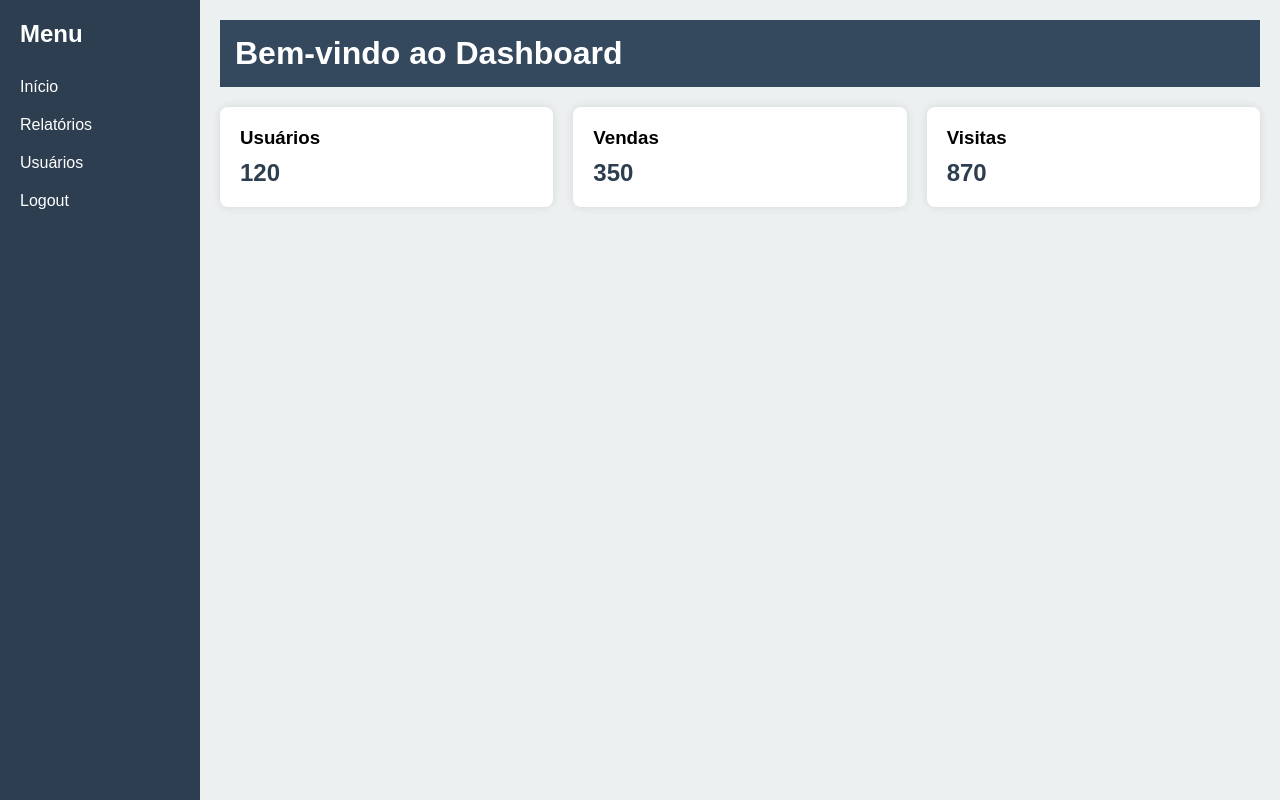
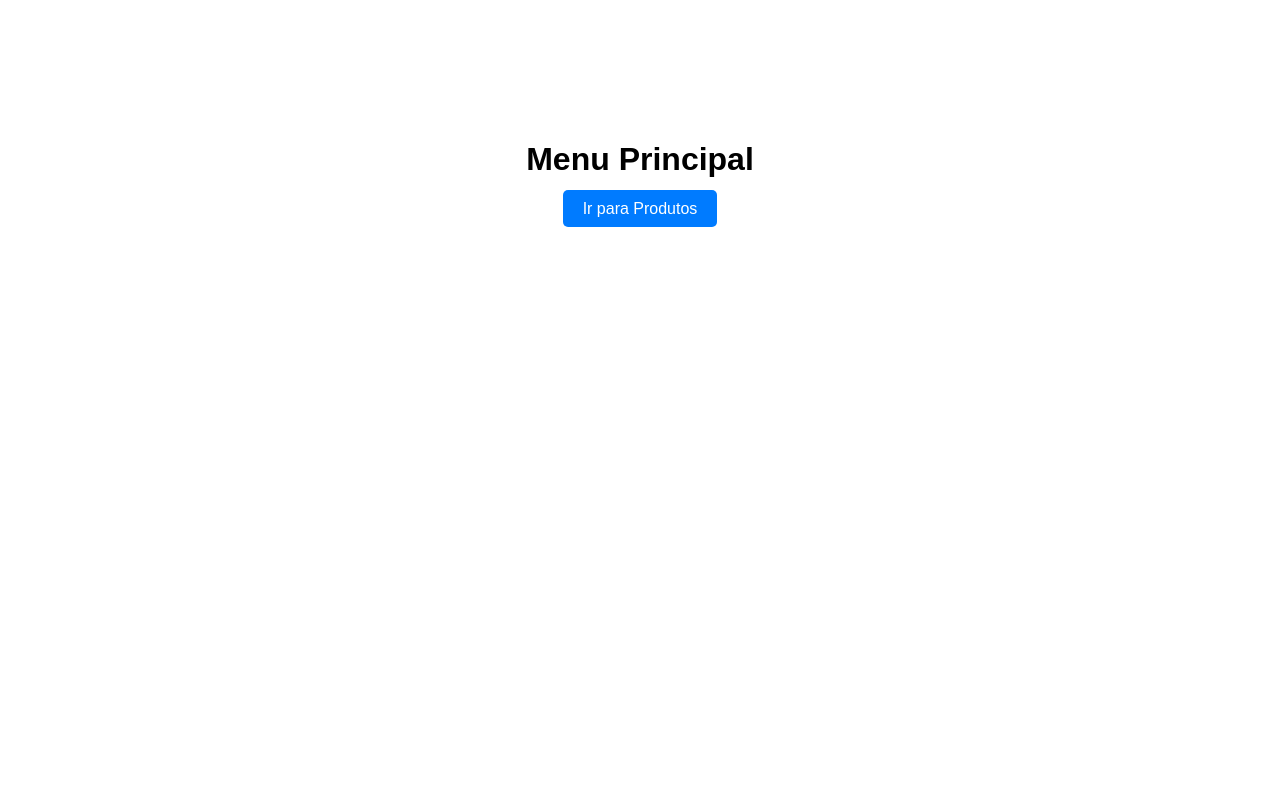
Before and after one commit to henriq-dev/login-dash, a plain HTML site: page index1.html in a window 1280 px wide. Drawn offline with Linux system fonts and the light colour scheme.

Commit message:
login+menu+produto
3 PáGINAS

```diff
--- a/index1.html
+++ b/index1.html
@@ -1,111 +1,33 @@
 <!DOCTYPE html>
-<html lang="pt-br">
+<html lang="pt-BR">
 <head>
   <meta charset="UTF-8">
-  <title>Dashboard</title>
-  <meta name="viewport" content="width=device-width, initial-scale=1.0">
+  <title>Menu Principal</title>
   <style>
-    * {
-      margin: 0;
-      padding: 0;
-      box-sizing: border-box;
-    }
-
     body {
       font-family: Arial, sans-serif;
-      display: flex;
-      min-height: 100vh;
-      background-color: #ecf0f1;
+      text-align: center;
+      margin-top: 100px;
     }
-
-    .sidebar {
-      width: 200px;
-      background-color: #2c3e50;
-      color: white;
+    .menu {
       padding: 20px;
     }
-
-    .sidebar h2 {
-      margin-bottom: 30px;
+    a {
+      text-decoration: none;
+      color: white;
+      background-color: #007BFF;
+      padding: 10px 20px;
+      border-radius: 5px;
     }
-
-    .sidebar ul {
-      list-style: none;
-      padding: 0;
-    }
-
-    .sidebar ul li {
-      margin: 20px 0;
-      cursor: pointer;
-    }
-
-    .main {
-      flex: 1;
-      padding: 20px;
-    }
-
-    .header {
-      background-color: #34495e;
-      color: white;
-      padding: 15px;
-      margin-bottom: 20px;
-    }
-
-    .cards {
-      display: flex;
-      gap: 20px;
-      flex-wrap: wrap;
-    }
-
-    .card {
-      background-color: white;
-      padding: 20px;
-      border-radius: 8px;
-      flex: 1;
-      min-width: 200px;
-      box-shadow: 0 0 10px rgba(0,0,0,0.1);
-    }
-
-    .card h3 {
-      margin-bottom: 10px;
-    }
-
-    .card .number {
-      font-size: 24px;
-      font-weight: bold;
-      color: #2c3e50;
+    a:hover {
+      background-color: #0056b3;
     }
   </style>
 </head>
 <body>
-  <div class="sidebar">
-    <h2>Menu</h2>
-    <ul>
-      <li>Início</li>
-      <li>Relatórios</li>
-      <li>Usuários</li>
-      <li>Logout</li>
-    </ul>
-  </div>
-
-  <div class="main">
-    <div class="header">
-      <h1>Bem-vindo ao Dashboard</h1>
-    </div>
-    <div class="cards">
-      <div class="card">
-        <h3>Usuários</h3>
-        <div class="number">120</div>
-      </div>
-      <div class="card">
-        <h3>Vendas</h3>
-        <div class="number">350</div>
-      </div>
-      <div class="card">
-        <h3>Visitas</h3>
-        <div class="number">870</div>
-      </div>
-    </div>
+  <div class="menu">
+    <h1>Menu Principal</h1>
+    <a href="produtos.html">Ir para Produtos</a>
   </div>
 </body>
 </html>
```
Also changed, not shown: index.html (+118 -49 lines), produtos.html (added, +17 -0 lines).
